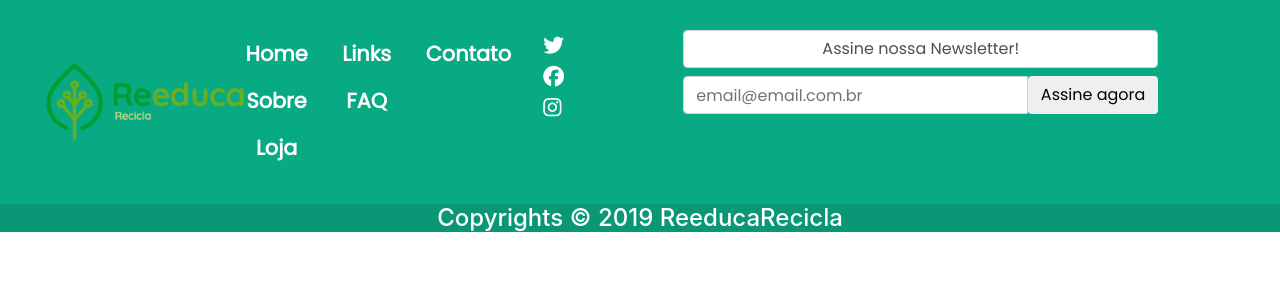
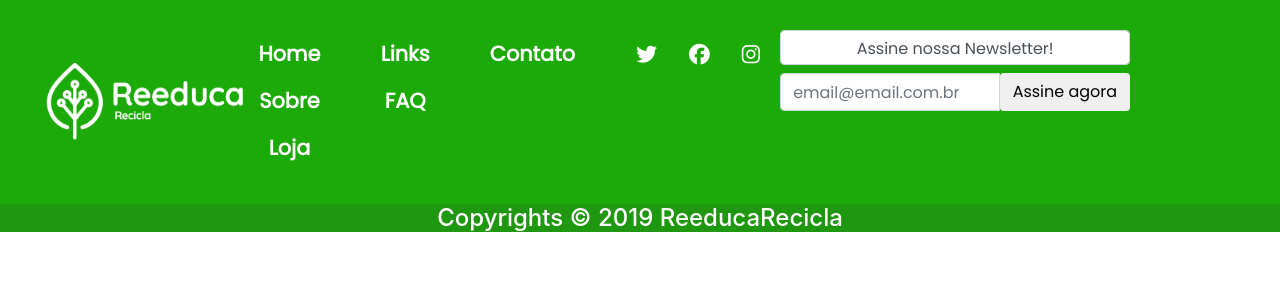
Before and after one commit to marfrancis/ProjetoReeducaRecicla, a PHP site: page /footer.html in a window 1280 px wide. Shown: the top 300 px of the page. Run offline with PHP 8.4, Linux system fonts and the light colour scheme; some libraries are stand-ins or nearby versions.

Commit message:
Adicionando mudanças no footer, cadastro de usuário

```diff
--- a/css/style.css
+++ b/css/style.css
@@ -114,10 +114,6 @@ h1.h1FAQ {
     font-family: 'Poppins', sans-serif;
 }
 
-
-
-
-
 /* Fim configuração Home */
 
 
@@ -143,7 +139,6 @@ div.foto{
     margin-left: 200px;
     margin-top: 50px;
 }
-
 
 /* Fim configuração sobre nos */
 
@@ -273,7 +268,7 @@ p#frase {
 /*Início Configuração Footer*/
 
 #footer{
-    background: #08aa84;
+    background: #1caa09;
     padding-top:30px;
     padding-bottom:30px;
     font-size: 1.3em;
@@ -281,13 +276,20 @@ p#frase {
 }
 
 .nav-item-newsletter{
-    padding-left: 60px;
-    margin:0;
+    width:250px;
+    padding: 90px;
+
 }
 
+.div-icones{
+    margin-right:20px;
+}
 .newsletter-footer{
-    width: 200px;
-    height:25px;
+    width: 350px;
+    height:35px;
+ }
+ .newsletter-email{
+     width:350px;
  }
 
 .footer-logo-size{
@@ -295,7 +297,7 @@ p#frase {
 }
 
 #foot5{
-    background-color:  #0a9776;
+    background-color:  #209710;
 }
 
 .nav-item-redes-sociais{
@@ -304,21 +306,19 @@ p#frase {
 .menu-footer{
    color:white;
    font-weight:bold;
-
 }
 
 #footer-copyrights{
     color:white;
 }
-
-.icones-footer{
-    inline-size: 40px;
+.ul-icones-footer{
+    display: flex;
+    justify-content: space-around;
+    direction:row;
+    list-style: none;
+    width:140px;
+    margin-right:0;
 }
-/*
-.text center text-muted#footercopyrights{
-    color: whitesmoke;
-}
-COMO USAR A CLASSE PARA MUDAR COR DA FONTE */
 
 /* Inicio configuração formulario de login */
 
@@ -327,33 +327,19 @@ COMO USAR A CLASSE PARA MUDAR COR DA FONTE */
     height: 20px;
 }
 
-<<<<<<< HEAD
 #label-remember-user{
     font-size: 0.9rem;
 
-=======
-input.form-control{
-    width: 250px;
-    height:30px;
-
->>>>>>> 8abf1cd0e1d84f381636e96377f957743f74c9eb
 }
 #btn-login{
     background-color:green;
 }
-
-
-
-
-
-/* Fim configuração formulario de login */
-
-
 .modal-content-login{
     background-color: rgba(36, 230, 36, 0.6);
     color:white;
 }
 
+/* Fim configuração formulario de login */
 /* Inicio configuração formulario de cadastro */
 
 
--- a/footer.html
+++ b/footer.html
@@ -18,49 +18,51 @@
 
         <div class="col-md-2">
         <li class="footer-logo-size">
-                <img src="img/logo_lado.png" width="200" alt="">
+                <img src="img/logo_branco.png" width="200" alt="">
         </li>
         </div>
 
         <div class="col-md-9" class="text-white bg-dark">
               <ul class="nav marginFooter">
                   <li class="nav-item" >
-                      <a class="nav-link active menu-footer" href="#" class="text-success">Home</a>
-                      <a class="nav-link active menu-footer" href="#">Sobre</a>
+                      <a class="nav-link active menu-footer" href="index.html">Home</a>
+                      <a class="nav-link active menu-footer" href="sobre.html">Sobre</a>
                       <a class="nav-link active menu-footer" href="#">Loja</a>
                   </li>
                   <li class="nav-item" >
                       <a class="nav-link active menu-footer" href="#">Links</a>
-                      <a class="nav-link active menu-footer" href="#">FAQ</a>
+                      <a class="nav-link active menu-footer" href="FAQ.html">FAQ</a>
                   </li>
                   <li class="nav-item">
-                      <a class="nav-link active menu-footer" href="#">Contato</a>
+                      <a class="nav-link active menu-footer" href="contato.html">Contato</a>
                   </li>
 
 
-                  <div class="col-md-2">
-                  <li class="icones-footer">
-                      <a href="https://twitter.com" target="_blank">
+                  <div class="col-md-2 text-primary div-icones" >
+                    <ul class="ul-icones-footer ">
+                        <li class="nav-link active icones-footer">
+                            <a href="https://twitter.com/reeducarecicla" target="_blank">
                                 <i class="fab fa-twitter text-white"> </i>
-
                             </a>
                         </li>
-                  <li class="icones-footer">
-                      <a href="https://facebook.com" target="_blank">
+
+                        <li class="nav-link active icones-footer">
+                            <a href="https://facebook.com/reeducarecicla" target="_blank">
                                 <i class="fab fa-facebook text-white"> </i>
                             </a>
                         </li>
-                  <li class="icones-footer"></li>
-                      <a href="http://instagram.com" target="_blank">
+                        <li class=" nav-link active icones-footer">
+                            <a href="http://instagram.com/reeducarecicla" target="_blank">
                                 <i class="fab fa-instagram text-white"> </i>
                             </a>
                         </li>
+                    </ul>
                 </div>
                   <li class="nav-item newsletter">
-                      <label class="form-control" class="newsletter-footer"> Assine nossa Newsletter!</label>
-                      <div class="input-group">
-                          <input class="form-control" class="newsletter-footer" type="email" placeholder="email@email.com.br"> </input>
-                          <span class="input-group-btn">
+                      <label class="form-control newsletter-footer"> Assine nossa Newsletter!</label>
+                      <div class="input-group newsletter-email">
+                          <input class="form-control" type="email" placeholder="email@email.com.br"> </input>
+                          <span class="input-group-btn ">
                           <button class="btn" class="btn-newsletter" type="submit">Assine agora</button>
                           </span>
                       </div>
```
Also changed, not shown: FAQ.html (+7 -36 lines), modal_cadastro_usuario.html (+7 -3 lines). Lines whose indentation alone changed are shown as unchanged.
